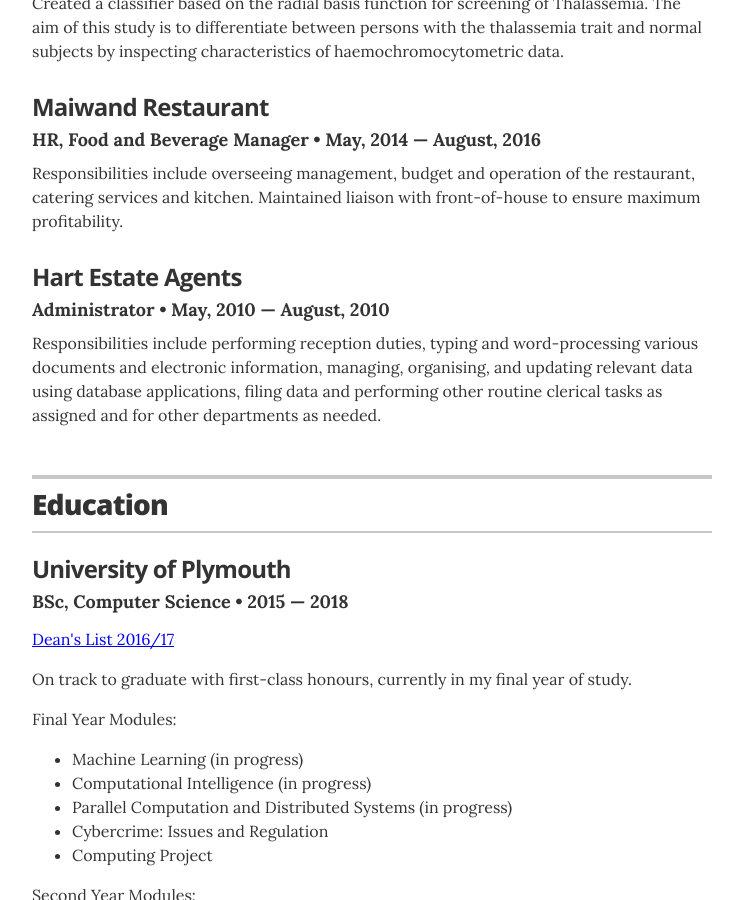
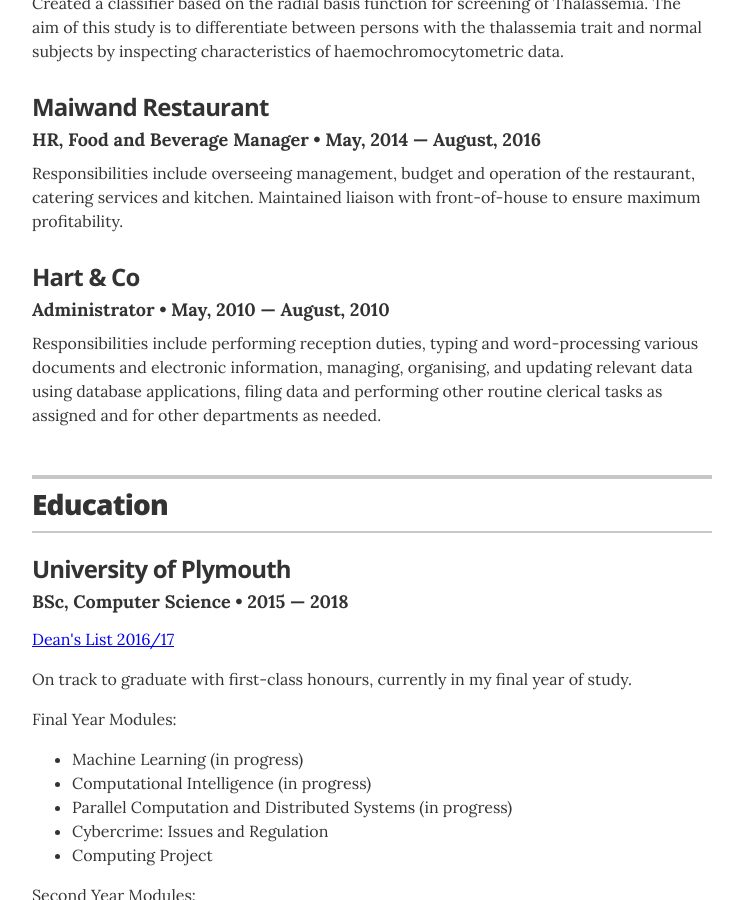
Before and after one commit to nmazidi/nmazidi.github.io, a Jekyll site: the page built from index.html, in a window 1280 px wide and 900 px high, scrolled down 708 px. Shown: the whole window, without its empty margins (268-1011 px from the left). Built offline with Jekyll 4.4.1, drawn with Linux system fonts in a browser that asks for light colours.

Commit message:
hart and co

```diff
--- a/_data/experience.yml
+++ b/_data/experience.yml
@@ -14,7 +14,7 @@
   duration:   May, 2014  &mdash; August, 2016
   summary: Responsibilities include overseeing management, budget and operation of the restaurant, catering services and kitchen. Maintained liaison with front-of-house to ensure maximum profitability.
 
-- company: Hart Estate Agents
+- company: Hart & Co
   position: Administrator
   duration:   May, 2010  &mdash; August, 2010
   summary: Responsibilities include performing reception duties, typing and word-processing various documents and electronic information, managing, organising, and updating relevant data using database applications, filing data and performing other routine clerical tasks as assigned and for other departments as needed.
```
